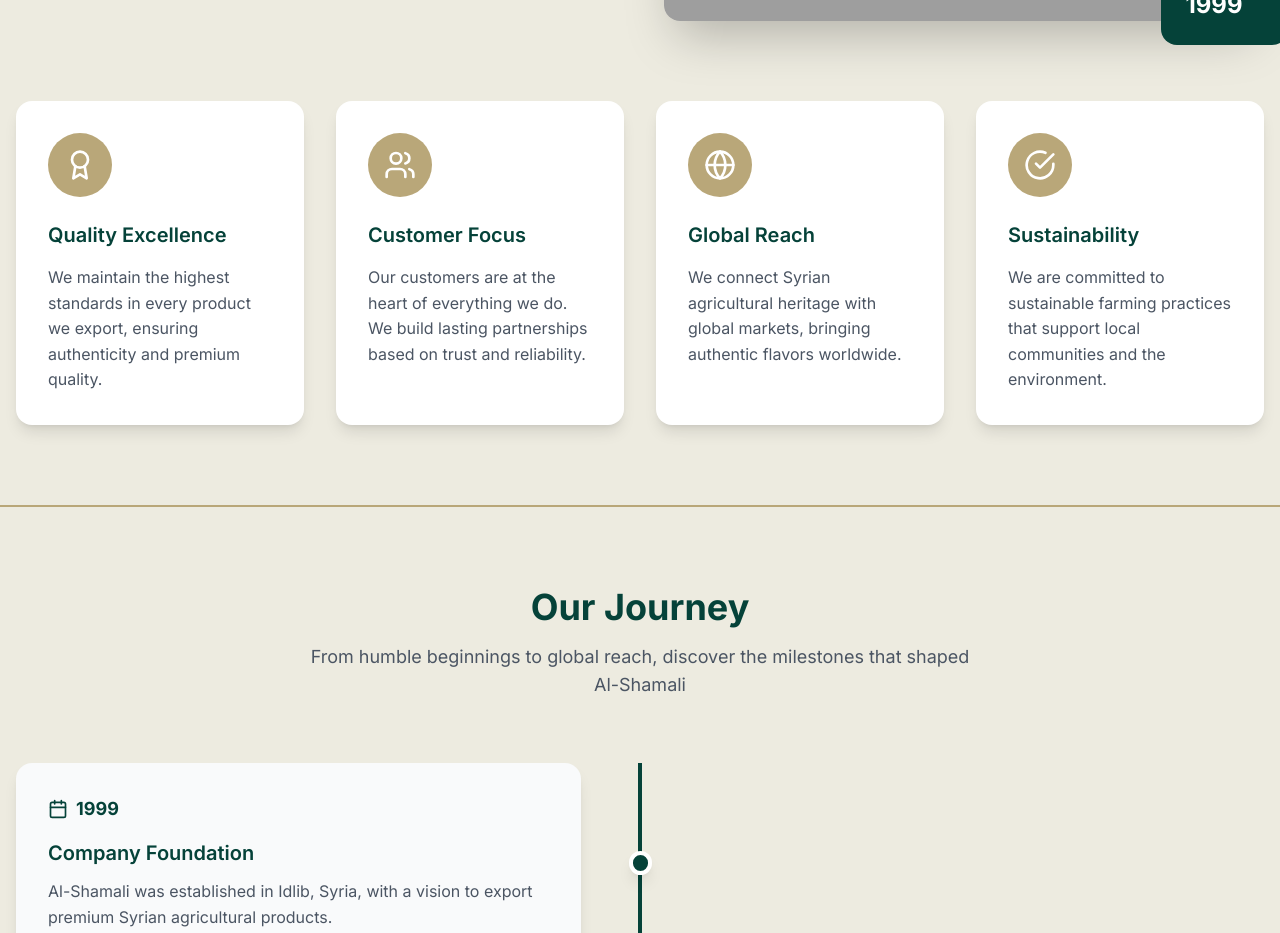
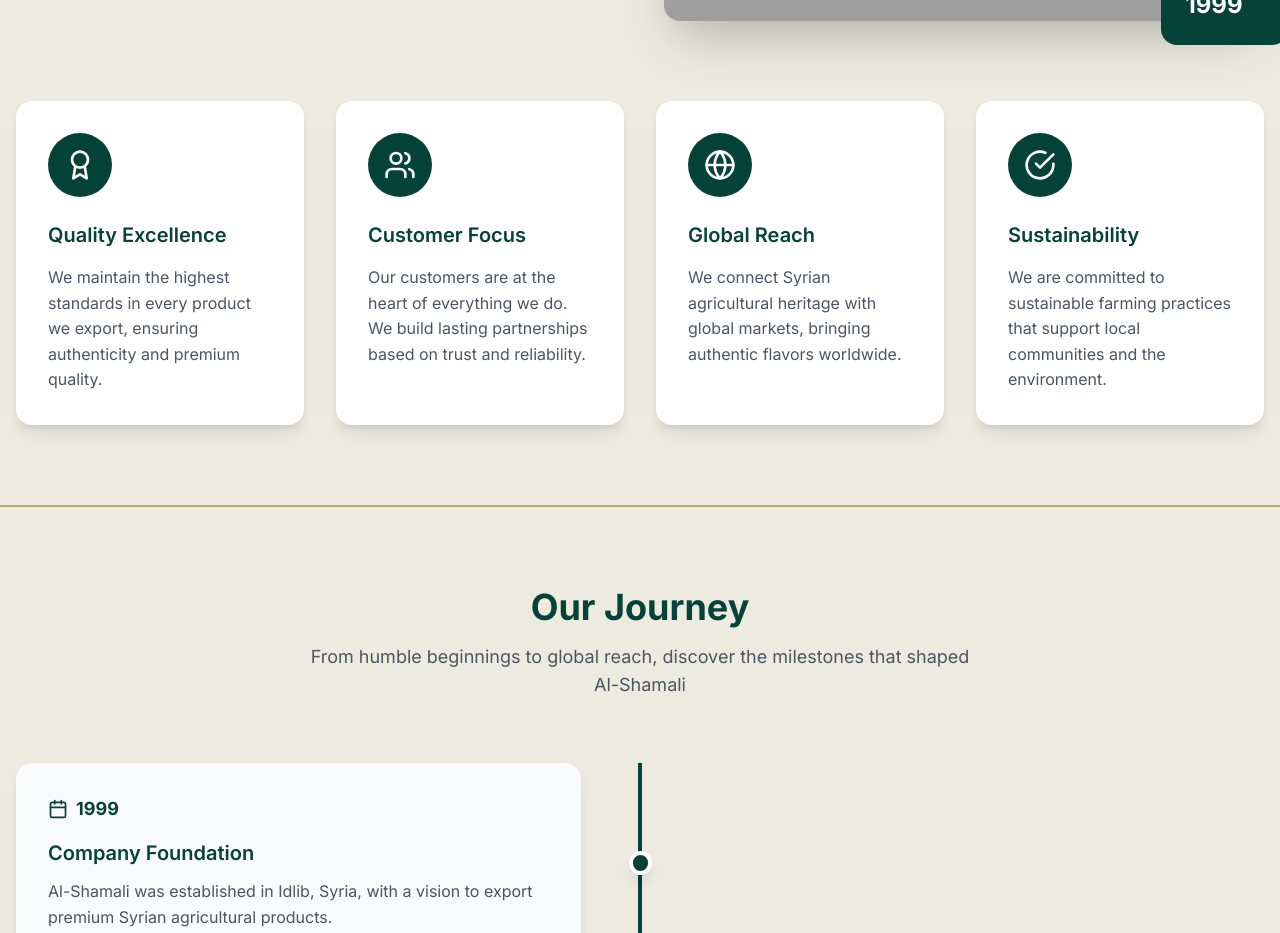
Before and after one commit to RamaTay/alshmaly, a React (Vite) app: page /about in a window 1280 px wide. Shown: the part 820-1753 px from the top of the page. Built offline with nearby package versions, Linux system fonts and the light colour scheme; no server answers; grey boxes are pictures that could not be loaded.

Commit message:
Updated AboutPage.tsx

```diff
--- a/src/pages/AboutPage.tsx
+++ b/src/pages/AboutPage.tsx
@@ -118,7 +118,7 @@ const AboutPage = () => {
           <div className="grid grid-cols-1 md:grid-cols-2 lg:grid-cols-4 gap-8">
             {values.map((value, index) => (
               <div key={index} className="bg-white rounded-2xl p-8 shadow-lg hover:shadow-xl transition-all duration-300">
-                <div className="w-16 h-16 bg-[#b9a779] rounded-full flex items-center justify-center mb-6">
+                <div className="w-16 h-16 bg-[#054239] rounded-full flex items-center justify-center mb-6">
                   <value.icon size={32} className="text-white" />
                 </div>
                 <h3 className="text-xl font-semibold text-[#054239] mb-4">{value.title}</h3>
```
